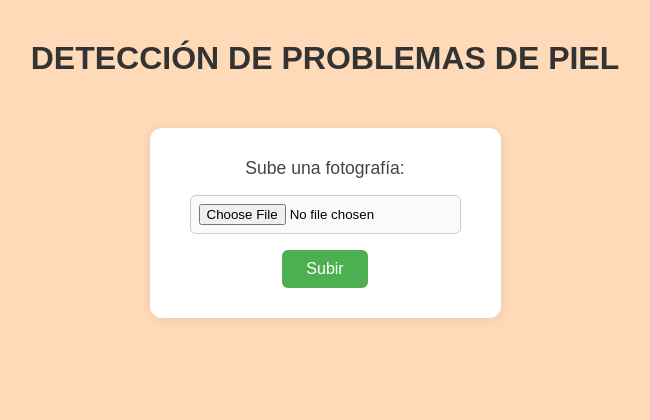
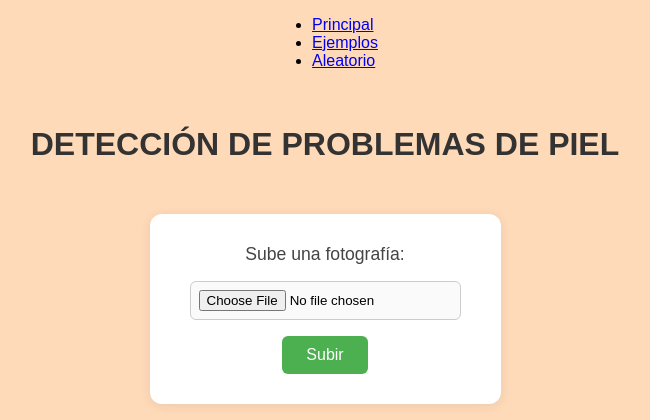
Before and after one commit to AnderTxuCode/final-ml-skin-issues, a Flask app: page / in a window 1280 px wide. Shown: the top 420 px of the page, without its empty margins (315-965 px from the left). Run offline with Flask 3, Linux system fonts and the light colour scheme.

Commit message:
graficos

```diff
--- a/templates/index.html
+++ b/templates/index.html
@@ -6,6 +6,13 @@
     <link rel="stylesheet" href="/static/style.css">
 </head>
 <body>
+   <nav class="navbar">
+    <ul class="nav-links">
+        <li><a href="/" class="nav-link {{ 'active' if current_page == 'principal' else '' }}">Principal</a></li>
+        <li><a href="/show-sample-images" class="nav-link {{ 'active' if current_page == 'ejemplos' else '' }}">Ejemplos</a></li>
+        <li><a href="/ver-galeria" class="nav-link {{ 'active' if current_page == 'aleatorio' else '' }}">Aleatorio</a></li>
+    </ul>
+</nav>
     <h1>DETECCIÓN DE PROBLEMAS DE PIEL</h1>
     <form id="uploadForm" method="post" enctype="multipart/form-data">
         <label for="photo">Sube una fotografía:</label>
```
